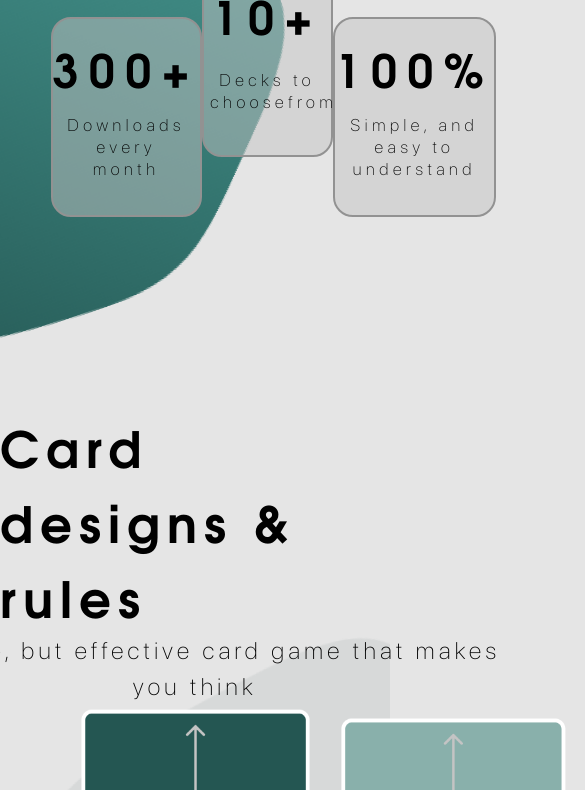
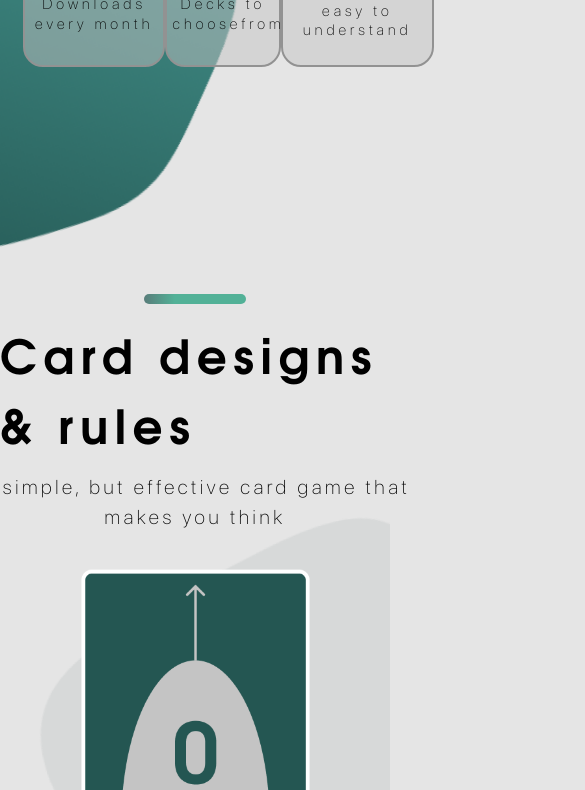
Before and after one commit to SYSolakov20/onsens, a website: page index.html in a window 390 px wide. Shown: the part 753-1543 px from the top of the page, 585 px wide, since content can reach past the window. Drawn offline with Linux system fonts and the light colour scheme.

Commit message:
Make the stats and card desings section responsive to 576px

```diff
--- a/Website/src/scss/layout/_cards.scss
+++ b/Website/src/scss/layout/_cards.scss
@@ -360,3 +360,35 @@
         border-radius: 21px;
     }
 }
+
+//Responsive from 767px to 576px
+@media  only screen and (max-width:767px){
+    .stats-card{
+        @include flex(column, space-evenly, center);
+        width: 160px;
+        height: 160px;
+        background-color: $infoCardsColor;
+        border-style: solid;
+        border-color: $infoCardsBorderColor;
+        border-width:2px;
+        border-radius: 20px;
+    }
+    .stats-card__title{
+        font-size: rem($smallTitleFontSize993 - 7);
+        letter-spacing: $normalLetterSpacing1200;
+        line-height: 0.5;
+    }
+    .stats-card__text{
+        font-size: rem($smallFontSize993 - 3);
+        width:90%;
+        letter-spacing: $normalLetterSpacing;
+        text-align: center;
+        line-height: 1.3;
+    }
+    .stats-card--down{
+        margin-top:0px;
+    }
+    .stats-card--up{
+        margin-bottom:0px;
+    }
+}
--- a/Website/src/scss/pages/_index.scss
+++ b/Website/src/scss/pages/_index.scss
@@ -521,4 +521,73 @@ body{
         width:500px;
         height:unset;
     }
+
+    .stats-cards-wrapper-outer{
+        @include flex(row, flex-end, flex-end);
+        width:100%;
+        height:400px;
+    }
+    .stats-cards-wrapper{
+        @include flex(row, space-around, center);
+        width:94%;
+        height: 100%;
+    }
+    .stats__wave-img{
+        position: absolute;
+        top:0;
+        left:0;
+        z-index: -1;
+        width:300px;
+    }
+
+    .card-designs__text-wrapper{
+        @include flex(column, space-around, center);
+        width:100%;
+        height:250px;
+        margin-bottom:100px;
+        margin-top: 100px;
+    }
+    .card-designs__line{
+        background-image: $lineGradient;
+        width: 102px;
+        height: 10px;
+        border-radius: 25px;
+
+    }
+    .card-designs__title{
+        font-size: rem($smallTitleFontSize993 - 3);
+        letter-spacing: $normalLetterSpacing - 0.13;
+    }
+    .card-designs__text{
+        font-size: rem($normalFontSize993 - 4);
+        letter-spacing: $normalLetterSpacing - 0.09;
+        width: 450px;
+        text-align: center;
+    }
+    .playing-cards-wrapper{
+        @include flex(row, space-evenly, center);
+        width:90%;
+        height:600px;
+        margin-top:-160px;
+            img{
+                transform: scale(0.65);
+            }
+            img:nth-child(1){
+
+                margin-right:0px;
+            }
+            img:nth-child(2){
+                display: none;
+            }
+            img:nth-child(3){
+                display: none;
+            }
+    }
+    .card-designs__wave-img{
+        width:450px;
+        position: absolute;
+        top:200px;
+        right:0;
+        z-index: -1;
+    }
 }
```
Also changed, not shown: Website/dist/css/app.css.
